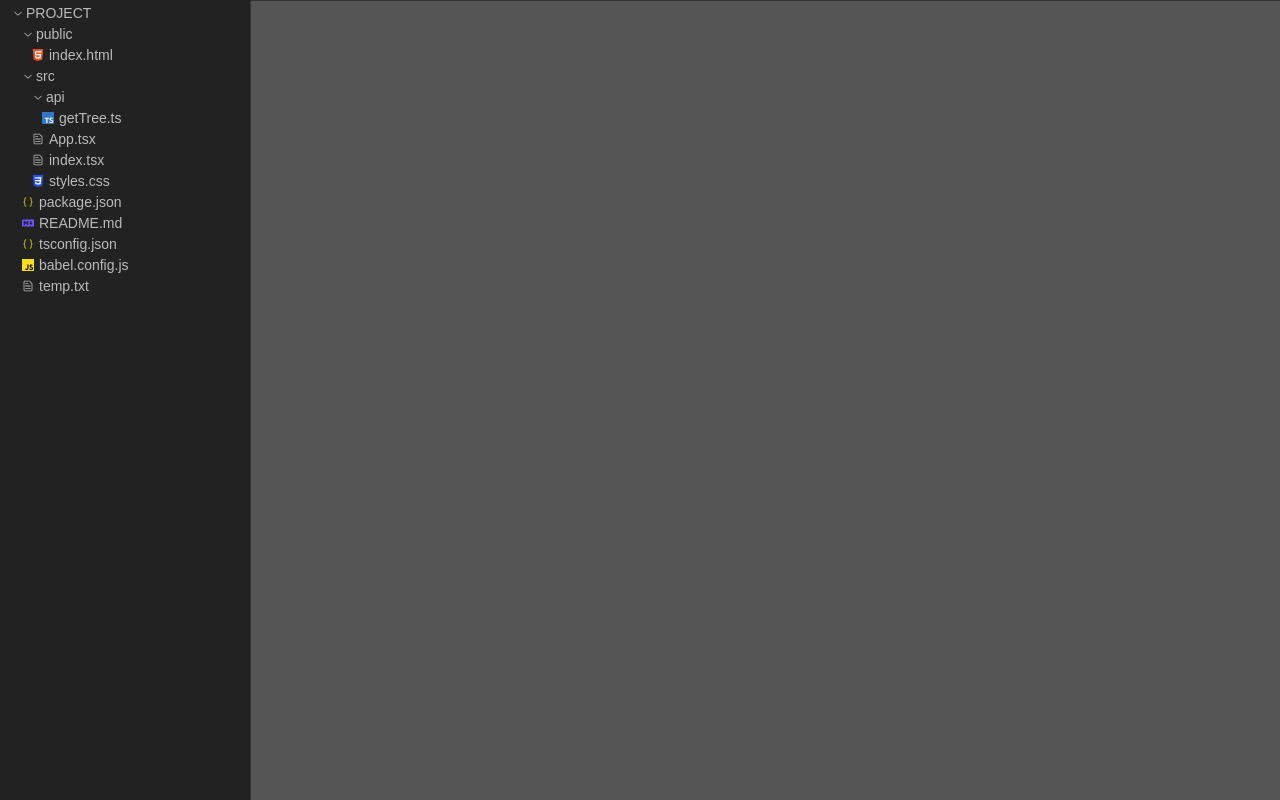
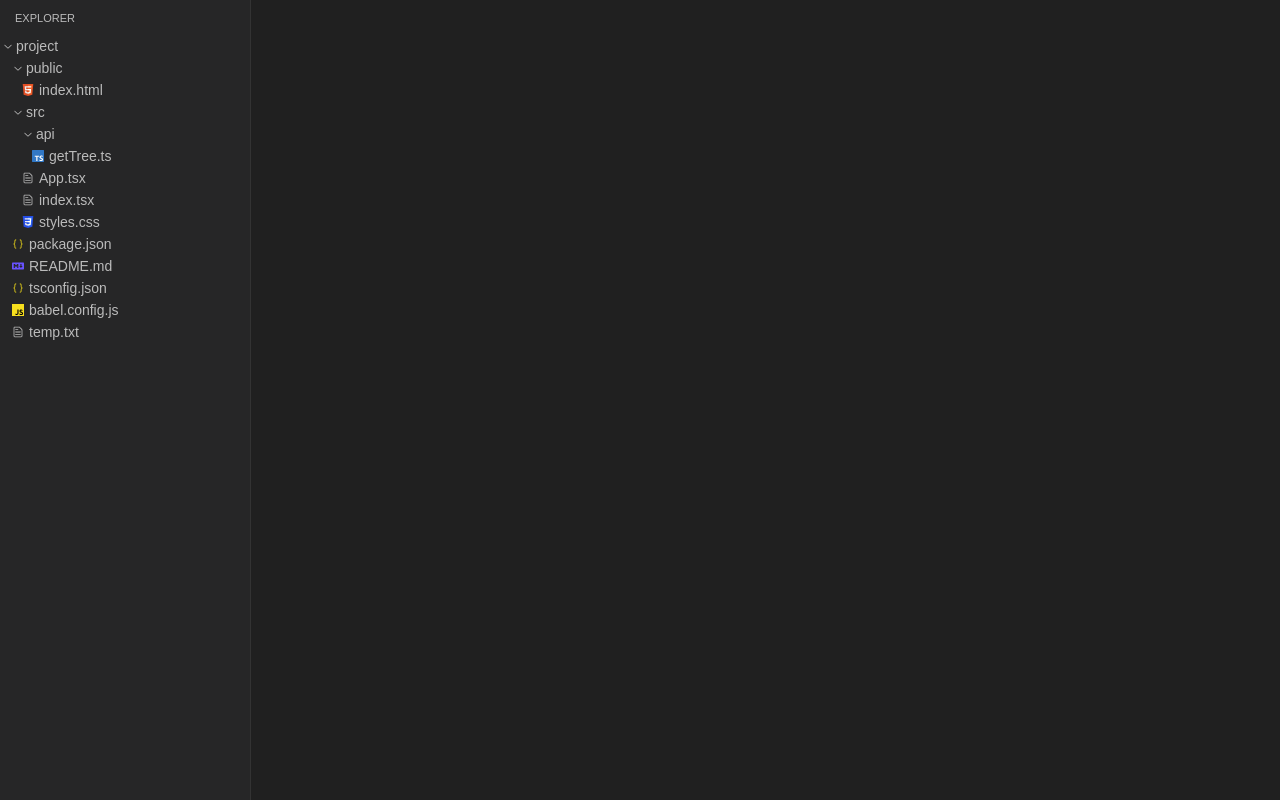
Before and after one commit to gdebojyoti/zeplyn-project, a React (Vite) app: page / in a window 1280 px wide. Built offline with nearby package versions, Linux system fonts and the light colour scheme.

Commit message:
Style fixes.

```diff
--- a/src/components/Editor.jsx
+++ b/src/components/Editor.jsx
@@ -3,11 +3,11 @@ import getFileName from '../utils/getFileName'
 const Editor = ({ selectedFilePath, editorContent }) => {
   return (
     <main className='editor'>
-      <div className='editor__header'>
-        {selectedFilePath && (
+      {selectedFilePath && (
+        <div className='editor__header'>
           <div className='editor__tab'>{getFileName(selectedFilePath)}</div>
-        )}
-      </div>
+        </div>
+      )}
       <div className='editor__window'>{editorContent}</div>
     </main>
   )
--- a/src/components/Sidebar.jsx
+++ b/src/components/Sidebar.jsx
@@ -14,6 +14,7 @@ const Sidebar = ({
 }) => {
   return (
     <aside className='sidebar'>
+      <h2 className='panel-name'>Explorer</h2>
       <Label
         setEditorContent={setEditorContent}
         setSelectedFilePath={setSelectedFilePath}
@@ -28,7 +29,8 @@ const Label = ({
   tree,
   setEditorContent,
   setSelectedFilePath,
-  selectedFilePath
+  selectedFilePath,
+  depth = 0
 }) => {
   const [isCollapsed, setIsCollapsed] = useState(false)
   const { type, path, nodes, content } = tree
@@ -44,8 +46,8 @@ const Label = ({
 
   if (type === 'folder') {
     return (
-      <div className='label'>
-        <span className='label--file' onClick={toggleCollapse}>
+      <>
+        <span className='label' style={{ paddingLeft: `${depth * 10}px` }} onClick={toggleCollapse}>
           {isCollapsed ? <ChevronRight /> : <ChevronDown />}
           <span>{getFileName(path)}</span>
         </span>
@@ -56,26 +58,25 @@ const Label = ({
               setSelectedFilePath={setSelectedFilePath}
               selectedFilePath={selectedFilePath}
               tree={node}
+              depth={depth + 1}
               key={index}
             />
           ))}
-      </div>
+      </>
     )
   }
 
   if (type === 'file') {
     const Icon = getFileIcon(path)
-    const isSelected = selectedFilePath === path
+
+    const className = `label ${
+      selectedFilePath === path && 'label--selected'
+          }`
 
     return (
-      <div className='label label--file'>
+      <div className={className} style={{ paddingLeft: `${depth * 10}px` }} onClick={selectFile}>
         <Icon />
-        <span
-          className={`label__file-icon ${
-            isSelected && 'label__file-icon--selected'
-          }`}
-          onClick={selectFile}
-        >
+        <span className='label__file-name'>
           {getFileName(path)}
         </span>
       </div>
--- a/src/styles.css
+++ b/src/styles.css
@@ -1,3 +1,11 @@
+/* css reset */
+* {
+  box-sizing: border-box;
+  margin: 0;
+  padding: 0;
+  font: inherit;
+}
+
 html,
 body,
 #root {
@@ -9,6 +17,14 @@ body,
   width: 100vw;
   height: 100vh;
   display: flex;
+}
+
+/* css variables */
+:root {
+  --panel-bg-color: #262627;
+  --panel-highlight-color: #36363B;
+  --panel-hover-color: #2A2D2E;
+  --editor-bg-color: #202020;
 }
 
 svg {
@@ -25,46 +41,58 @@ svg {
 .sidebar {
   min-width: 250px;
   font-size: 14px;
-  background-color: #222;
+  background-color: var(--panel-bg-color);
+}
+
+.panel-name {
+  display: flex;
+  align-items: center;
+  height: 35px;
+  padding-left: 15px;
+  text-transform: uppercase;
+  font-size: 11px;
 }
 
 .label {
-  margin: 5px 0 0 10px;
+  display: flex;
+  align-items: center;
+  height: 22px;
+  user-select: none;
   cursor: pointer;
 }
-.label--file {
-  display: flex;
-  align-items: center;
+.label:hover {
+  background-color: var(--panel-hover-color);
 }
-.label--file:hover {
-  font-weight: bold;
+.label--selected {
+  background-color: var(--panel-highlight-color);
 }
 
-.label__file-icon {
+.label__file-name {
   margin-left: 3px;
-}
-.label__file-icon--selected {
-  font-weight: bold;
 }
 
 .editor {
   flex-grow: 1;
-  background-color: #555;
+  background-color: var(--editor-bg-color);
   border-left: solid 1px #333;
 }
 
 .editor__header {
   display: flex;
-  background-color: #222;
+  height: 35px;
   border-bottom: solid 1px #333;
+  background-color: var(--panel-bg-color);
 }
 .editor__tab {
+  display: flex;
+  align-items: center;
+  padding-inline: 15px;
+  border-right: solid 1px #333;
   font-size: 14px;
   font-weight: bold;
-  padding: 5px 8px;
-  border-right: solid 1px #333;
+  background-color: var(--editor-bg-color);
 }
 
 .editor__window {
-  padding: 8px;
+  padding: 15px;
 }
--- a/src/utils/getFileName.js
+++ b/src/utils/getFileName.js
@@ -1,4 +1,4 @@
 export default function getFileName (path) {
   const parts = path.split('/')
-  return parts.pop() || 'PROJECT'
+  return parts.pop() || 'project'
 }
```
